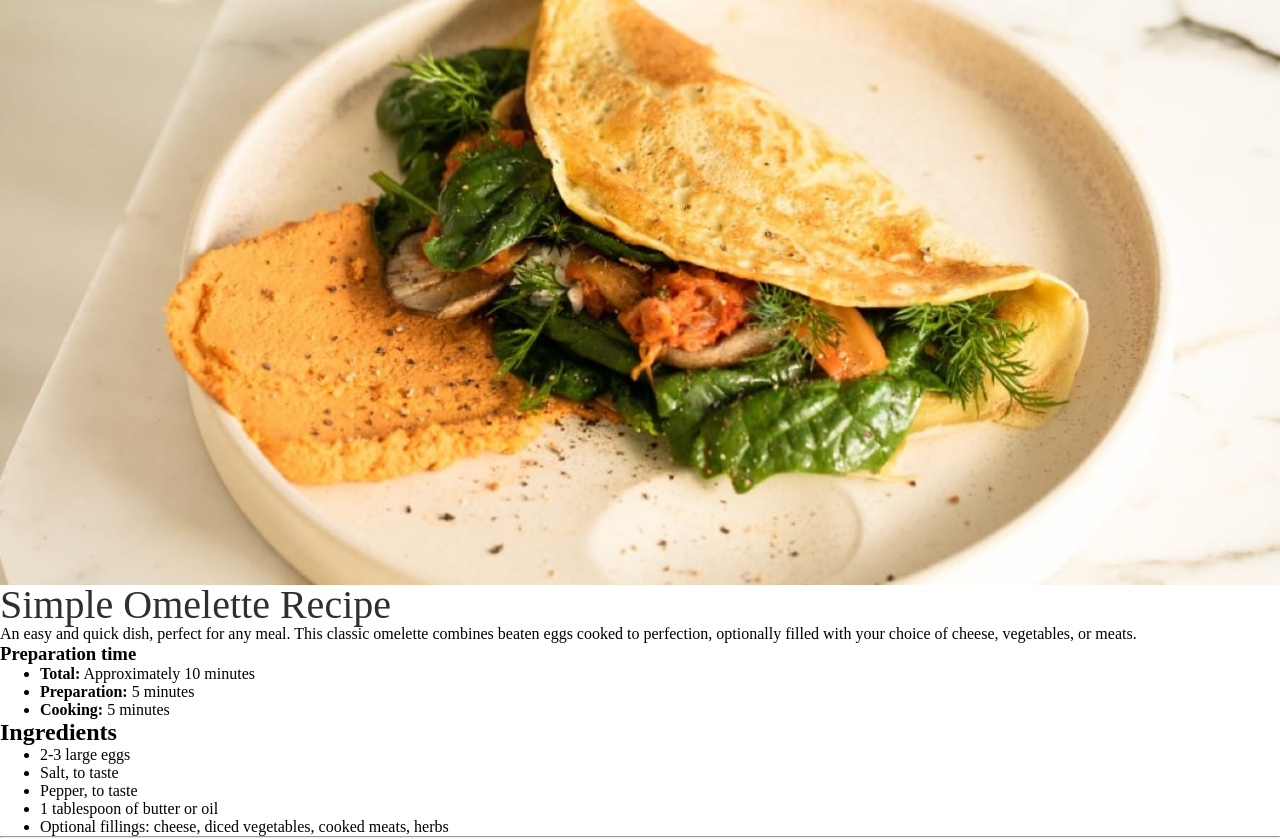
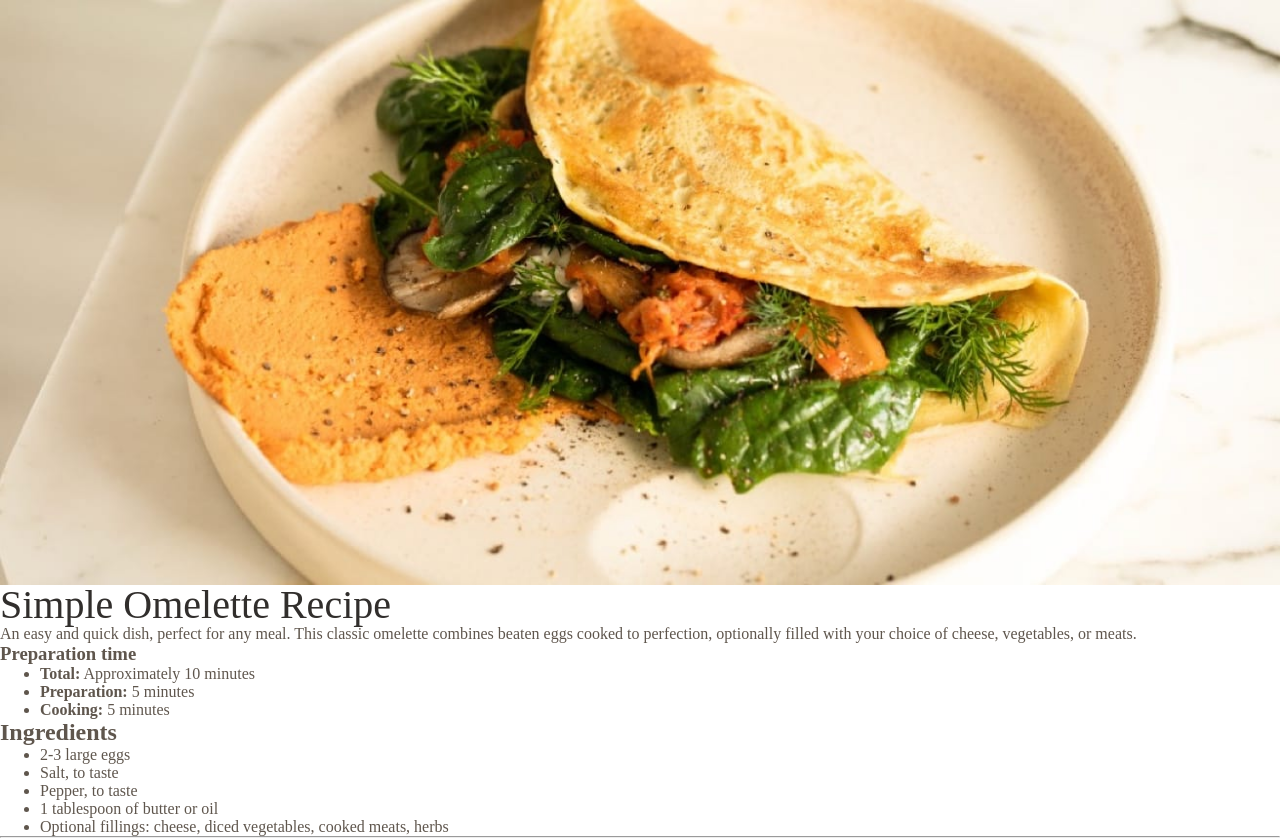
Before and after one commit to loki-pepe/recipe-page, a plain HTML site: page index.html in a window 1280 px wide. Shown: the top 839 px of the page. Drawn offline with Linux system fonts and the light colour scheme.

Commit message:
set body color to stone-600

```diff
--- a/styles/styles.css
+++ b/styles/styles.css
@@ -49,6 +49,7 @@ body {
     -webkit-font-smoothing: antialiased;
     min-height: 100vh;
     background-color: var(--stone-100);
+    color: var(--stone-600);
 }
 
 h1 {
```
